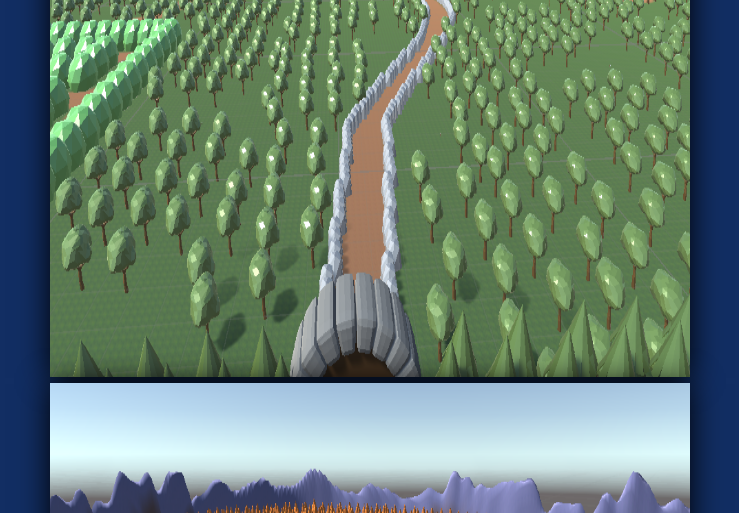
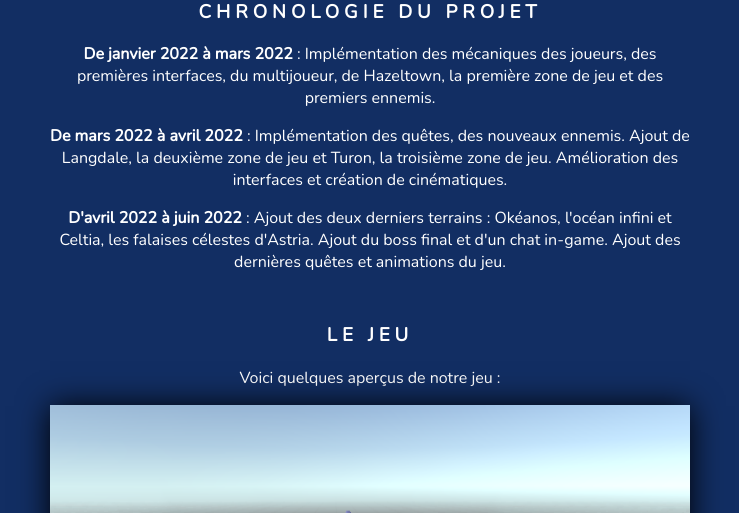
Before and after one commit to Guardians-Studio/WebSite, a PHP site: page / in a window 1280 px wide. Shown: the part 2328-2841 px from the top of the page, without its empty margins (270-1009 px from the left). Run offline with PHP 8.4, Linux system fonts and the light colour scheme.

Commit message:
trailer + chronologie

```diff
--- a/index.php
+++ b/index.php
@@ -6,10 +6,9 @@
     </head>
 
     <body>
-        <head>
-            <?php include("header.php"); ?>
-            <link rel="stylesheet" href="css/main.css" />
-        </head>
+        <?php include("header.php"); ?>
+
+        <iframe src="https://www.youtube.com/watch?v=EzLw7d06Axs" width="960" height="540" frameborder="0"></iframe>
 
         <section class="summary">
             <h2>Présentation brève du Guardians Studio : </h2>
@@ -44,6 +43,9 @@
             <p>
                 <b>De mars 2022 à avril 2022</b> : Implémentation des quêtes, des nouveaux ennemis. Ajout de Langdale, la deuxième zone de jeu et Turon, la troisième zone de jeu. Amélioration des interfaces et création de cinématiques.
             </p>
+            <p>
+                <b>D'avril 2022 à juin 2022</b> : Ajout des deux derniers terrains : Okéanos, l'océan infini et Celtia, les falaises célestes d'Astria. Ajout du boss final et d'un chat in-game. Ajout des dernières quêtes et animations du jeu.
+            </p>
         </section>
 
         <section class="game">
```
